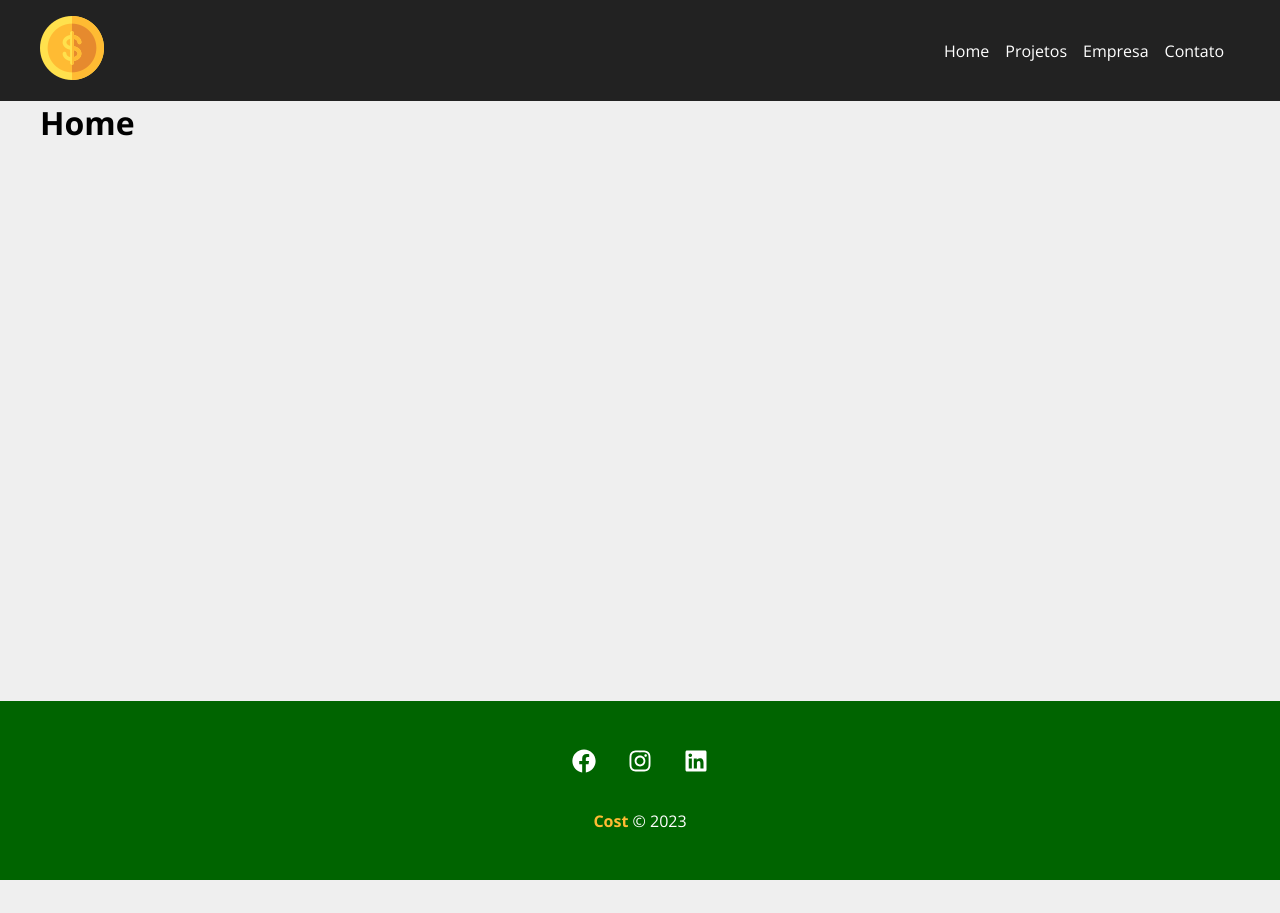
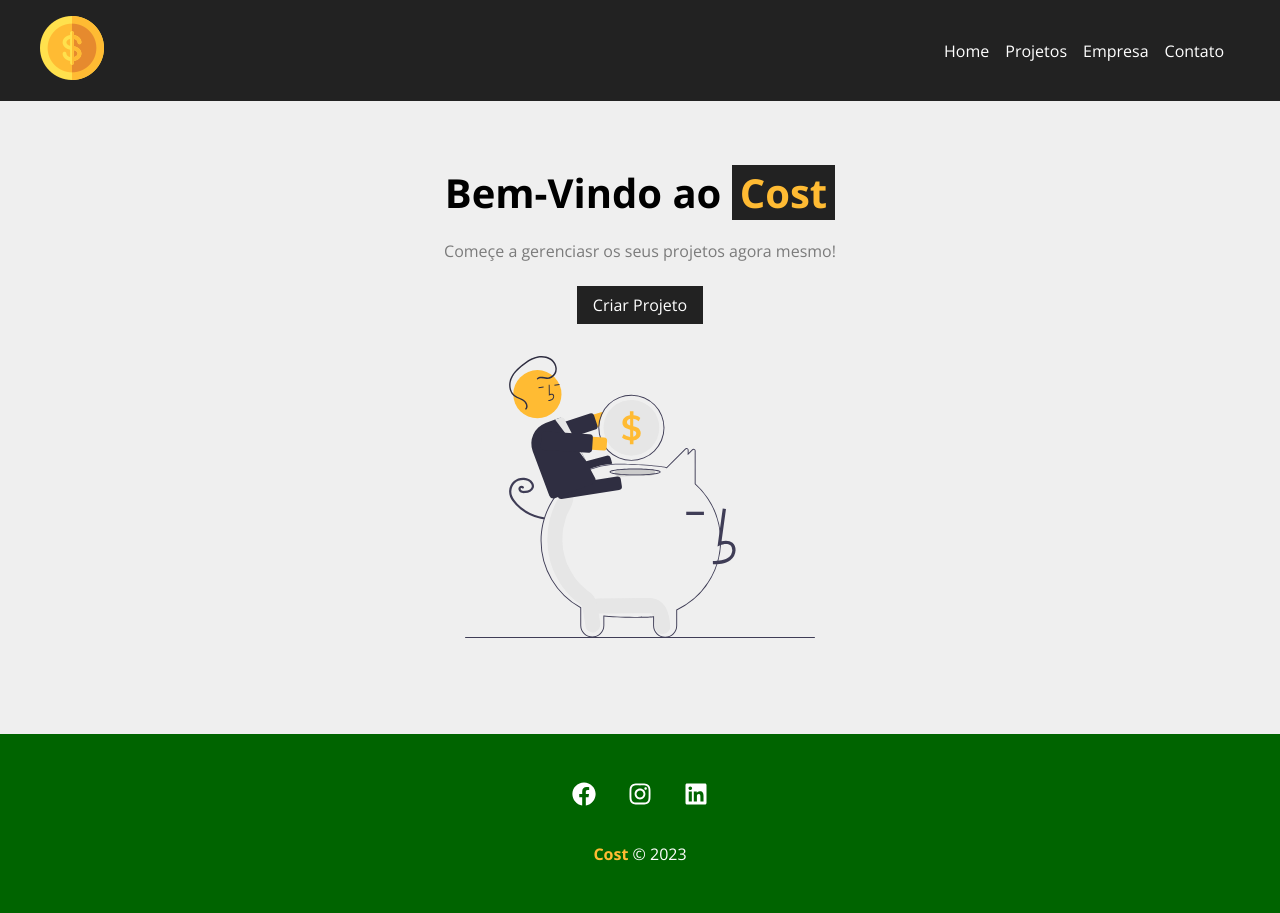
Before and after one commit to Dionizioo/Movie_Project, a React (Create React App) app: page / in a window 1280 px wide. Before the commit the page ends 880 px from the top, so only its background shows below. Built offline with nearby package versions, Linux system fonts and the light colour scheme; the HTML template or start-up script is replaced by a standard one.

Commit message:
Aula 20
Home

```diff
--- /dev/null
+++ b/src/components/layout/LinkButton.js
@@ -0,0 +1,14 @@
+import styles from "./LinkButton.module.css"
+import {Link} from 'react-router-dom'
+
+function LinkButton({to,text}){
+    return(
+        <Link  className={styles.btn} to ={to}>
+            {text}
+        </Link>
+    )
+}
+export default LinkButton
+
+
+// dinamico <Link to ={to}>
--- /dev/null
+++ b/src/components/layout/LinkButton.module.css
@@ -0,0 +1,11 @@
+.btn{
+    background-color: #222;
+    color: #FFF;
+    padding: 0.5em 1em;
+    text-decoration: none;
+    transition: 0.5;
+}
+
+.btn:hover{
+    color: #ffbb33
+}
--- a/src/components/pages/Home.js
+++ b/src/components/pages/Home.js
@@ -1,4 +1,20 @@
+import styles from "./Home.module.css"
+import savings from '../../img/savings.svg'
+import LinkButton from "../layout/LinkButton"
+
 function Home(){
-    return <h1>Home</h1>
+    return(
+        <section className={styles.home_container}>
+            <h1>Bem-Vindo ao <span>Cost</span></h1>
+            <p>Começe a gerenciasr os seus projetos agora mesmo!</p>
+            <LinkButton to="/newproject" text="Criar Projeto"/>
+            <img src={savings} alt="Cost" />
+
+        </section>
+    )
 }
 export default Home
+
+
+//section trablar em sessãoes
+// coloca um destaque
--- /dev/null
+++ b/src/components/pages/Home.module.css
@@ -0,0 +1,28 @@
+.home_container{
+    width: 100%;
+    display: flex;
+    flex-direction: column;
+    align-items: center;
+    justify-content: center;
+    padding: 4em;
+}
+
+.home_container h1{
+    font-size: 2.5em;
+    margin-bottom: .5em;
+}
+
+.home_container h1 span{
+    color: #Ffbb33;
+    padding: 0 .2em;
+    background-color:  #222;
+}
+.home_container p{
+    margin-bottom: 1.5em;
+    color: #7b7b7b;
+}
+
+.home_container img{
+    width: 350px;
+    margin: 2em 0;;
+}
```
